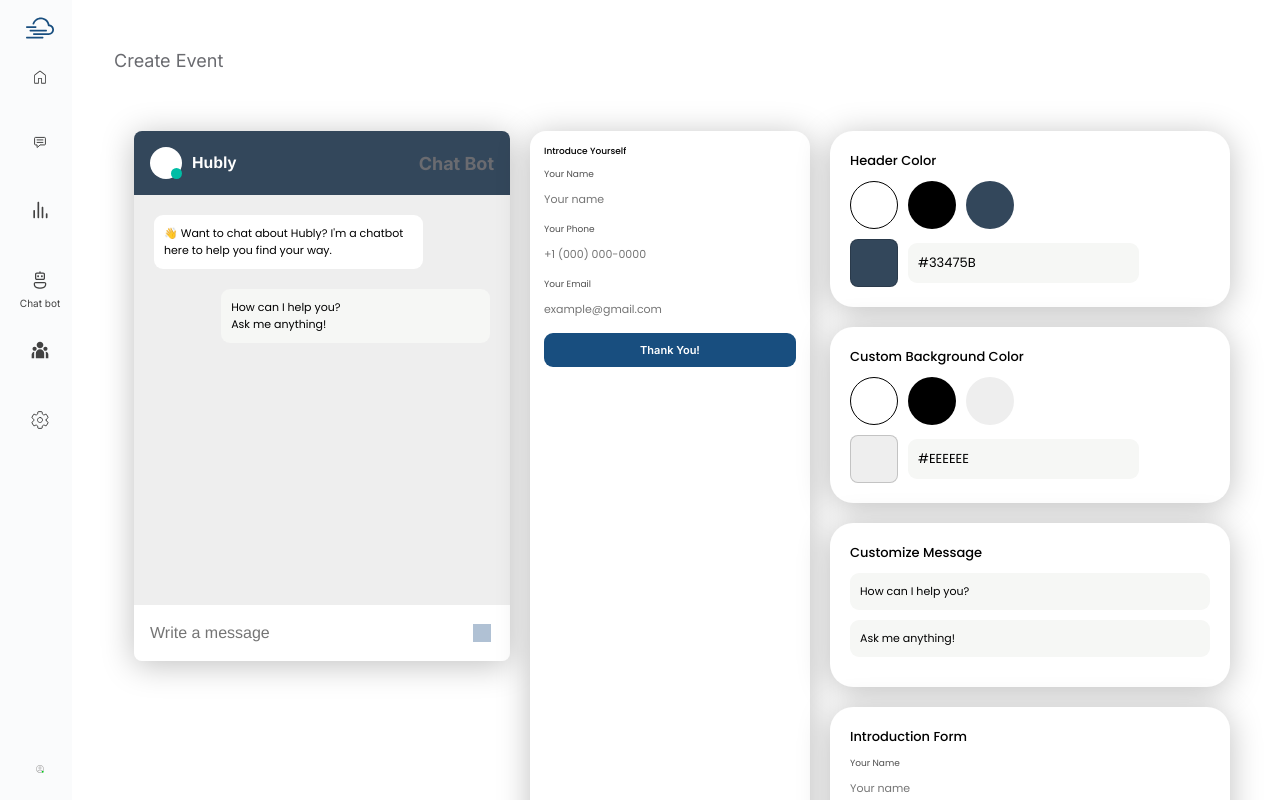
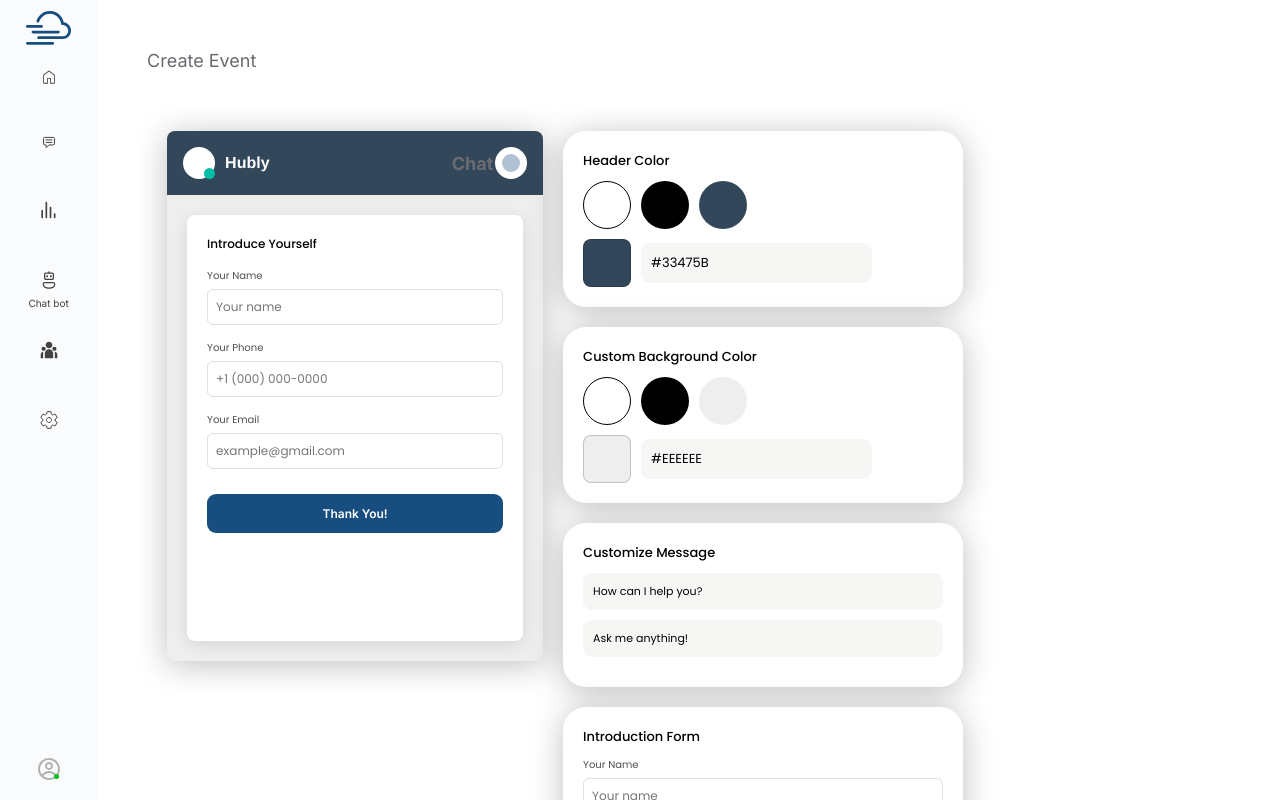
Before and after one commit to annuu1/hubly, a React (Vite) app in the folder frontend/: page /dashboard/chat-bot in a window 1280 px wide. Shown: the top 800 px of the page. Built offline with nearby package versions, Linux system fonts and the light colour scheme.

Commit message:
feat: implement ChatBotWindow component and enhance user interaction with intro form

```diff
--- a/frontend/src/components/chatBot/ChatBot.jsx
+++ b/frontend/src/components/chatBot/ChatBot.jsx
@@ -1,62 +1,25 @@
 import React from 'react';
+import ChatBotWindow from './ChatBotWindow';
 import styles from './ChatBot.module.css';
 
 const ChatBot = () => {
+  // Sample messages for the ChatBotWindow
+  const messages = [
+    {
+      type: 'incoming',
+      content: '👋 Want to chat about Hubly? I\'m a chatbot here to help you find your way.',
+    },
+    {
+      type: 'outgoing',
+      content: ['How can I help you?', 'Ask me anything!'],
+    },
+  ];
+
   return (
     <div className={styles.appContainer}>
       <main className={styles.mainContent}>
         {/* Chatbot Window */}
-        <section className={styles.chatbotWindow}>
-          <header className={styles.chatHeader}>
-            <div className={styles.chatLogo}>
-              <div className={styles.avatar}></div>
-              <div className={styles.statusIndicator}></div>
-            </div>
-            <h1>Hubly</h1>
-            <h2>Chat Bot</h2>
-          </header>
-          <div className={styles.chatBody}>
-            <div className={`${styles.message} ${styles.incoming}`}>
-              <p>👋 Want to chat about Hubly? I'm a chatbot here to help you find your way.</p>
-            </div>
-            <div className={`${styles.message} ${styles.outgoing}`}>
-              <p>How can I help you?</p>
-              <p>Ask me anything!</p>
-            </div>
-          </div>
-          <footer className={styles.chatFooter}>
-            <input
-              type="text"
-              placeholder="Write a message"
-              className={styles.messageInput}
-            />
-            <button className={styles.sendButton}>
-              <span className={styles.sendIcon}></span>
-            </button>
-          </footer>
-        </section>
-
-        {/* Introduction Form (Popup) */}
-        <div className={styles.introForm}>
-          <h3>Introduce Yourself</h3>
-          <form>
-            <div className={styles.formGroup}>
-              <label htmlFor="name">Your Name</label>
-              <input type="text" id="name" placeholder="Your name" />
-            </div>
-            <div className={styles.formGroup}>
-              <label htmlFor="phone">Your Phone</label>
-              <input type="tel" id="phone" placeholder="+1 (000) 000-0000" />
-            </div>
-            <div className={styles.formGroup}>
-              <label htmlFor="email">Your Email</label>
-              <input type="email" id="email" placeholder="example@gmail.com" />
-            </div>
-            <button type="submit" className={styles.submitButton}>
-              Thank You!
-            </button>
-          </form>
-        </div>
+        <ChatBotWindow messages={messages} />
 
         {/* Settings Panels */}
         <aside className={styles.settingsPanel}>
--- a/frontend/src/components/chatBot/ChatBot.module.css
+++ b/frontend/src/components/chatBot/ChatBot.module.css
@@ -41,6 +41,7 @@ body {
   display: flex;
   align-items: center;
   gap: 10px;
+  position: relative;
 }
 
 :local(.chatLogo) {
@@ -75,6 +76,28 @@ body {
   font-size: 18px;
   color: #6A6B70;
   margin-left: auto;
+}
+
+:local(.chatIcon) {
+  width: 32px;
+  height: 32px;
+  background: #fff;
+  border: none;
+  border-radius: 16px;
+  cursor: pointer;
+  position: absolute;
+  right: 16px;
+  display: flex;
+  align-items: center;
+  justify-content: center;
+}
+
+:local(.chatIconInner) {
+  display: block;
+  width: 18px;
+  height: 18px;
+  background: #B0C1D4;
+  border-radius: 50%;
 }
 
 :local(.chatBody) {
@@ -141,52 +164,57 @@ body {
 }
 
 :local(.introForm) {
-  width: 280px;
+  flex: 1;
   background: #fff;
-  border-radius: 16px;
-  padding: 14px;
-  box-shadow: 0 4px 32px rgba(0, 0, 0, 0.25);
+  border-radius: 8px;
+  padding: 20px;
+  margin: 20px;
+  box-shadow: 0 4px 16px rgba(0, 0, 0, 0.1);
+  display: flex;
+  flex-direction: column;
 }
 
 :local(.introForm) h3 {
   font-family: 'Poppins', sans-serif;
-  font-size: 9px;
+  font-size: 12px;
   font-weight: 500;
-  margin-bottom: 10px;
+  margin-bottom: 15px;
 }
 
 :local(.formGroup) {
-  margin-bottom: 10px;
+  margin-bottom: 15px;
 }
 
 :local(.formGroup) label {
   display: block;
   font-family: 'Poppins', sans-serif;
-  font-size: 9px;
+  font-size: 10px;
   color: #4F4F4F;
   margin-bottom: 5px;
 }
 
 :local(.formGroup) input {
   width: 100%;
-  padding: 5px 0;
-  border: none;
+  padding: 8px;
+  border: 1px solid #E0E0E0;
+  border-radius: 6px;
   font-family: 'Poppins', sans-serif;
-  font-size: 11px;
+  font-size: 12px;
   color: #000;
 }
 
 :local(.submitButton) {
   width: 100%;
-  padding: 10px;
+  padding: 12px;
   background: #184E7F;
   border: none;
   border-radius: 9px;
   color: #fff;
   font-family: 'Inter', sans-serif;
-  font-size: 11px;
+  font-size: 12px;
   font-weight: 600;
   cursor: pointer;
+  margin-top: 10px;
 }
 
 :local(.settingsPanel) {
--- /dev/null
+++ b/frontend/src/components/chatBot/ChatBotWindow.jsx
@@ -0,0 +1,96 @@
+import React, { useState } from 'react';
+import styles from './ChatBot.module.css';
+
+const ChatBotWindow = ({ messages = [] }) => {
+  const [showIntroForm, setShowIntroForm] = useState(true);
+
+  const handleChatIconClick = () => {
+    setShowIntroForm(!showIntroForm);
+  };
+
+  const handleFormSubmit = (e) => {
+    e.preventDefault();
+    setShowIntroForm(false); // Switch to chat interface after form submission
+  };
+
+  return (
+    <section className={styles.chatbotWindow}>
+      <header className={styles.chatHeader}>
+        <div className={styles.chatLogo}>
+          <div className={styles.avatar}></div>
+          <div className={styles.statusIndicator}></div>
+        </div>
+        <h1>Hubly</h1>
+        <h2>Chat Bot</h2>
+        <button
+          className={styles.chatIcon}
+          onClick={handleChatIconClick}
+          title={showIntroForm ? 'Show Chat' : 'Show Form'}
+        >
+          <span className={styles.chatIconInner}></span>
+        </button>
+      </header>
+      {showIntroForm ? (
+        <div className={styles.introForm}>
+          <h3>Introduce Yourself</h3>
+          <form onSubmit={handleFormSubmit}>
+            <div className={styles.formGroup}>
+              <label htmlFor="name">Your Name</label>
+              <input type="text" id="name" placeholder="Your name" required />
+            </div>
+            <div className={styles.formGroup}>
+              <label htmlFor="phone">Your Phone</label>
+              <input
+                type="tel"
+                id="phone"
+                placeholder="+1 (000) 000-0000"
+                required
+              />
+            </div>
+            <div className={styles.formGroup}>
+              <label htmlFor="email">Your Email</label>
+              <input
+                type="email"
+                id="email"
+                placeholder="example@gmail.com"
+                required
+              />
+            </div>
+            <button type="submit" className={styles.submitButton}>
+              Thank You!
+            </button>
+          </form>
+        </div>
+      ) : (
+        <>
+          <div className={styles.chatBody}>
+            {messages.map((message, index) => (
+              <div
+                key={index}
+                className={`${styles.message} ${styles[message.type]}`}
+              >
+                {Array.isArray(message.content) ? (
+                  message.content.map((text, i) => <p key={i}>{text}</p>)
+                ) : (
+                  <p>{message.content}</p>
+                )}
+              </div>
+            ))}
+          </div>
+          <footer className={styles.chatFooter}>
+            <input
+              type="text"
+              placeholder="Write a message"
+              className={styles.messageInput}
+            />
+            <button className={styles.sendButton}>
+              <span className={styles.sendIcon}></span>
+            </button>
+          </footer>
+        </>
+      )}
+    </section>
+  );
+};
+
+export default ChatBotWindow;
```
